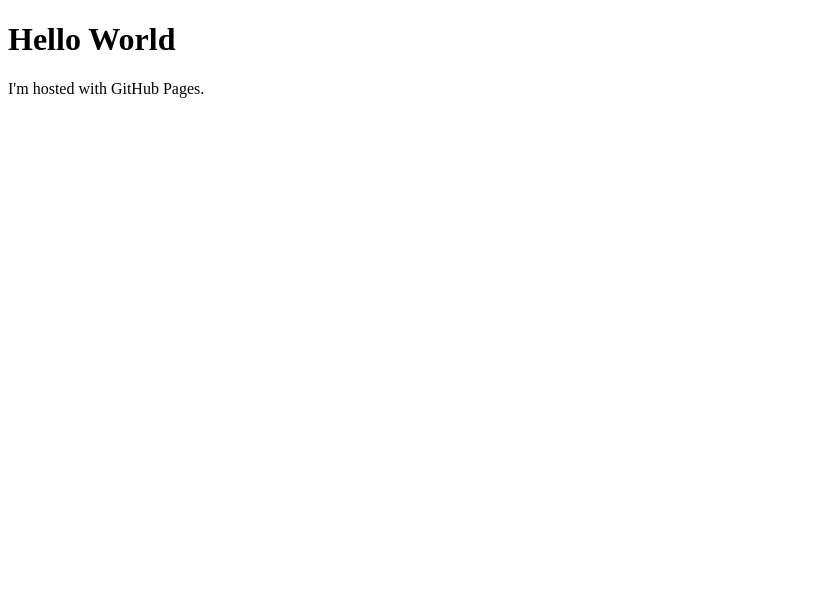
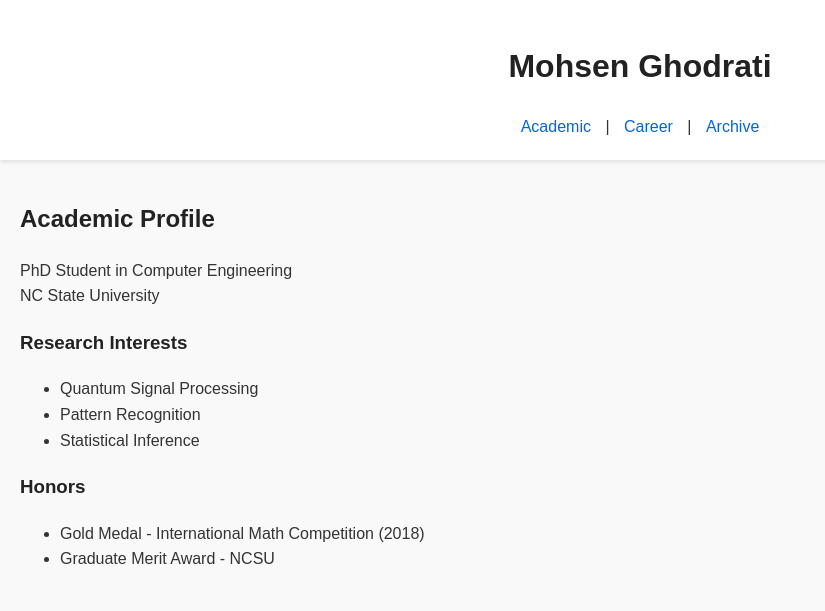
Before and after one commit to MohsenGhodrati/MohsenGhodrati.github.io, a plain HTML site: page index.html in a window 1280 px wide. Shown: the whole page, without its empty margins (0-825 px from the left). Drawn offline with Linux system fonts and the light colour scheme.

Commit message:
First GPT-based edition

```diff
--- /dev/null
+++ b/assets/css/style.css
@@ -0,0 +1,26 @@
+
+body {
+    font-family: Arial, sans-serif;
+    line-height: 1.6;
+    background-color: #f9f9f9;
+    color: #333;
+    margin: 0;
+    padding: 0;
+}
+header {
+    background: #fff;
+    padding: 20px;
+    text-align: center;
+    box-shadow: 0 2px 4px rgba(0,0,0,0.1);
+}
+nav a {
+    margin: 0 10px;
+    color: #0366d6;
+    text-decoration: none;
+}
+main {
+    padding: 20px;
+}
+h1, h2, h3 {
+    color: #222;
+}
--- a/index.html
+++ b/index.html
@@ -1,7 +1,35 @@
+
 <!DOCTYPE html>
-<html>
+<html lang="en">
+<head>
+    <meta charset="UTF-8">
+    <meta name="viewport" content="width=device-width, initial-scale=1.0">
+    <title>Mohsen Ghodrati - Academic</title>
+    <link rel="stylesheet" href="/assets/css/style.css">
+</head>
 <body>
-<h1>Hello World</h1>
-<p>I'm hosted with GitHub Pages.</p>
+    <header>
+        <h1>Mohsen Ghodrati</h1>
+        <nav>
+            <a href="/">Academic</a> |
+            <a href="/career.html">Career</a> |
+            <a href="/archive.html">Archive</a>
+        </nav>
+    </header>
+    <main>
+        <h2>Academic Profile</h2>
+        <p>PhD Student in Computer Engineering<br>NC State University</p>
+        <h3>Research Interests</h3>
+        <ul>
+            <li>Quantum Signal Processing</li>
+            <li>Pattern Recognition</li>
+            <li>Statistical Inference</li>
+        </ul>
+        <h3>Honors</h3>
+        <ul>
+            <li>Gold Medal - International Math Competition (2018)</li>
+            <li>Graduate Merit Award - NCSU</li>
+        </ul>
+    </main>
 </body>
 </html>
```
Also changed, not shown: archive.html (added, +25 -0 lines), career.html (added, +30 -0 lines).
